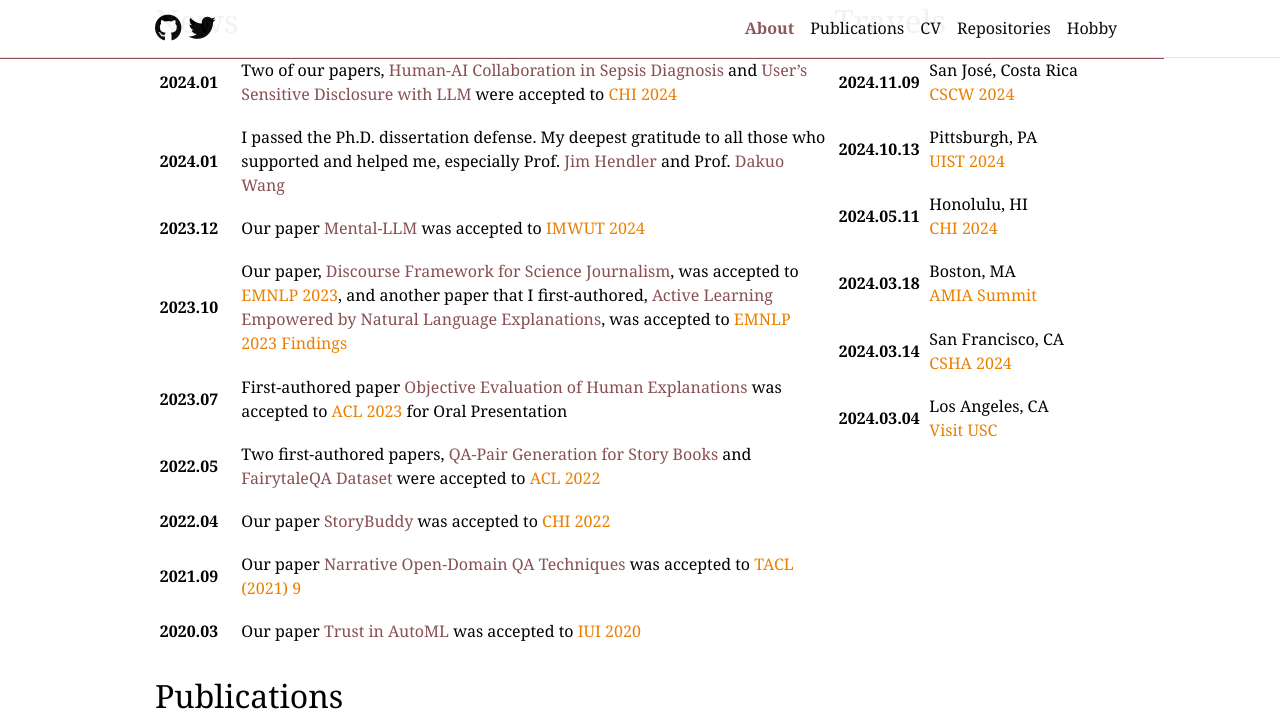
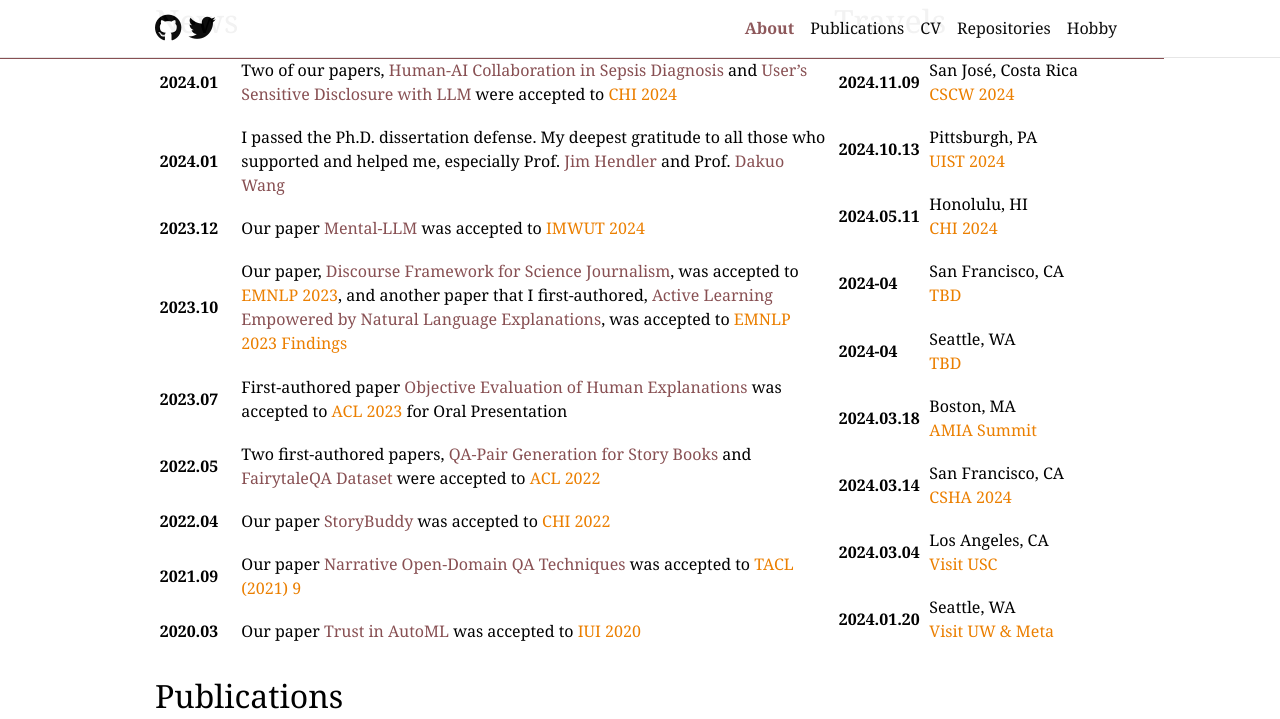
Before and after one commit to WorkInTheDark/WorkInTheDark.github.io, a Jekyll site: the page built from _pages/about.md, in a window 1280 px wide and 900 px high, scrolled down 745 px, cut to the strip 0-719 px from the top of the window. Built offline with Jekyll 4.4.1, drawn with Linux system fonts in a browser that asks for light colours; comment, search, counter and statistics services are not loaded; a style sheet for code colours, icons or effects is not loaded.

Commit message:
Update news.html

```diff
--- a/_includes/news.html
+++ b/_includes/news.html
@@ -63,6 +63,16 @@
             </tr>
 
             <tr>
+              <th scope="row" style="width:12%; text-align: left;">{{ "2024-04" | date: "%Y.%m.%d" }}</th>
+              <td> <a class="news-title"> San Francisco, CA <br> <span style="color:#EB7F00">TBD</span> </a> </td>
+            </tr>
+
+            <tr>
+              <th scope="row" style="width:12%; text-align: left;">{{ "2024-04" | date: "%Y.%m.%d" }}</th>
+              <td> <a class="news-title"> Seattle, WA <br> <span style="color:#EB7F00">TBD</span> </a> </td>
+            </tr>
+
+            <tr>
               <th scope="row" style="width:12%; text-align: left;">{{ "2024-03-18" | date: "%Y.%m.%d" }}</th>
               <td> <a class="news-title"> Boston, MA <br> <span style="color:#EB7F00">AMIA Summit</span> </a> </td>
             </tr>
@@ -77,6 +87,11 @@
               <td> <a class="news-title"> Los Angeles, CA <br> <span style="color:#EB7F00">Visit USC</span> </a> </td>
             </tr>
 
+            <tr>
+              <th scope="row" style="width:12%; text-align: left;">{{ "2024-01-20" | date: "%Y.%m.%d" }}</th>
+              <td> <a class="news-title"> Seattle, WA <br> <span style="color:#EB7F00">Visit UW & Meta</span> </a> </td>
+            </tr>
+
 
 
             </table>
```
